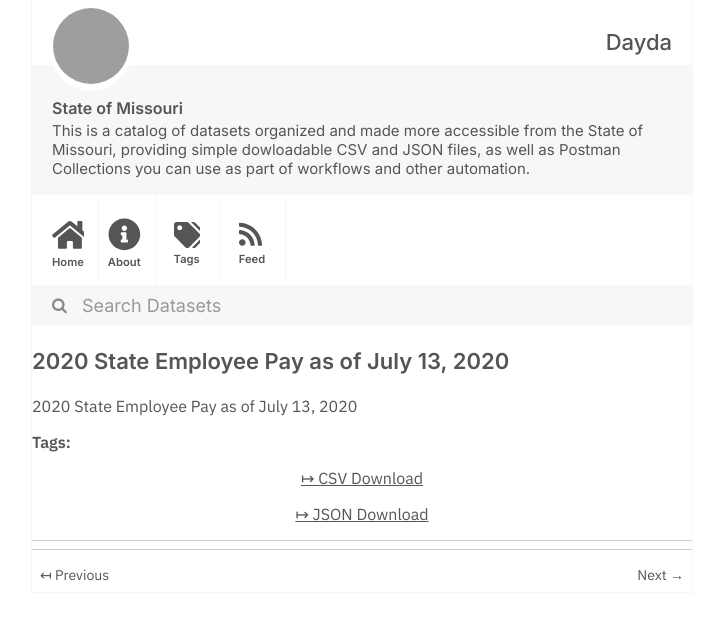
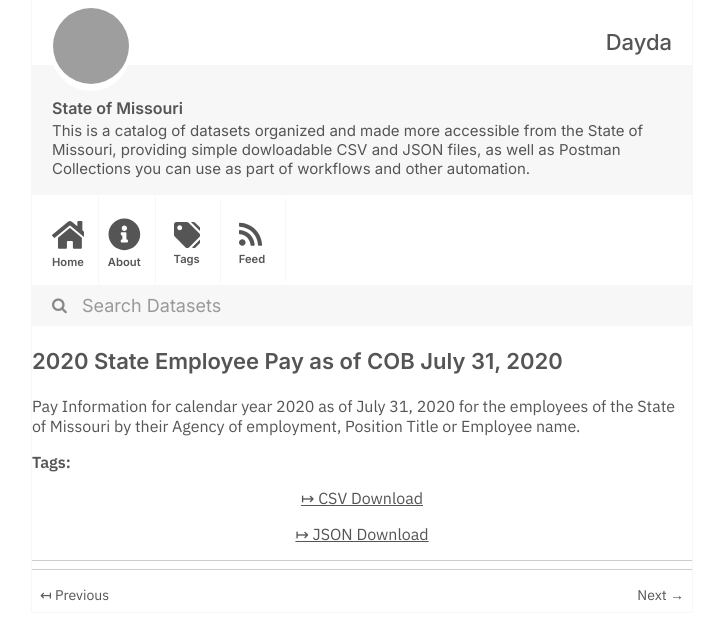
Before and after one commit to dayda-entities/state-of-missouri, a Jekyll site: the page built from _posts/2020-11-10-2020-state-employee-pay-as-of-.md, in a window 1280 px wide, cut to the strip 0-640 px from the top of the page. Shown: the whole strip, without its empty margins (278-1001 px from the left). Built offline with Jekyll 4.4.1, drawn with Linux system fonts in a browser that asks for light colours; grey boxes are pictures that could not be loaded.

```diff
--- a/_posts/2020-11-10-2020-state-employee-pay-as-of-.md
+++ b/_posts/2020-11-10-2020-state-employee-pay-as-of-.md
@@ -1,15 +1,15 @@
 ---
-title: '2020 State Employee Pay as of July 13, 2020'
-created: '2020-11-10T17:23:30.529504'
-modified: '2020-11-10T17:23:30.529514'
+title: '2020 State Employee Pay as of COB July 31, 2020'
+created: '2020-11-10T17:23:33.827285'
+modified: '2020-11-10T17:23:33.827295'
 state: active
 type: dataset
 tags: []
 groups:
   - Local Government
-csv_url: 'https://data.mo.gov/api/views/2aj8-riw7/rows.csv?accessType=DOWNLOAD'
-json_url: 'https://data.mo.gov/api/views/2aj8-riw7/rows.json?accessType=DOWNLOAD'
+csv_url: 'https://data.mo.gov/api/views/946t-ig6z/rows.csv?accessType=DOWNLOAD'
+json_url: 'https://data.mo.gov/api/views/946t-ig6z/rows.json?accessType=DOWNLOAD'
 layout: post
 
 ---
-2020 State Employee Pay as of July 13, 2020
+Pay Information for calendar year 2020 as of July 31, 2020 for the employees of the State of Missouri by their Agency of employment, Position Title or Employee name.
```
